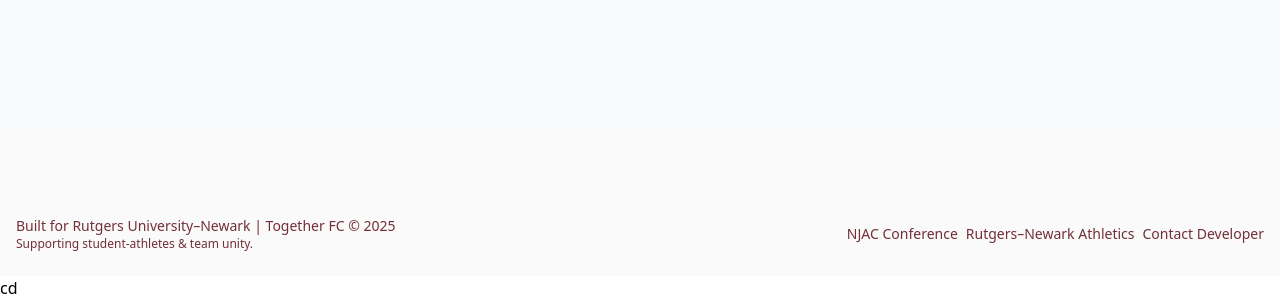
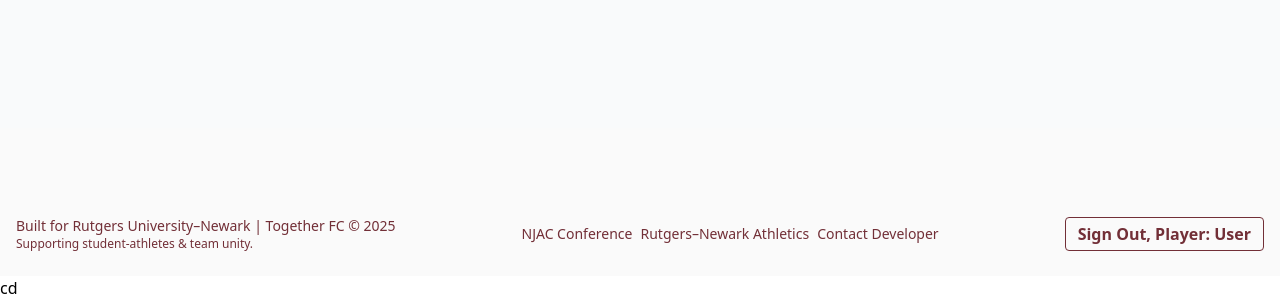
Before and after one commit to pablomoreno10/together, a React (Vite) app in the folder client/: page /roster in a window 1280 px wide. Shown: the part 744-1044 px from the top of the page. Built offline with nearby package versions, Linux system fonts and the light colour scheme; no server answers.

Commit message:
sign out button in footer

```diff
--- a/client/src/components/Footer.jsx
+++ b/client/src/components/Footer.jsx
@@ -1,3 +1,4 @@
+import UserBox from './UserBox';
 function Footer() {
   return (
     <footer className="text-wine py-6 mt-16">
@@ -14,6 +15,7 @@ function Footer() {
             <a href="https://rutgersnewarkathletics.com/" target="_blank" rel="noreferrer" className="hover:underline">Rutgers–Newark Athletics</a>
             <a href="mailto:pablonicolasmc5@gmail.com" className="hover:underline">Contact Developer</a>
             </div>
+            <UserBox />
         </div>
     </footer>
 
```
